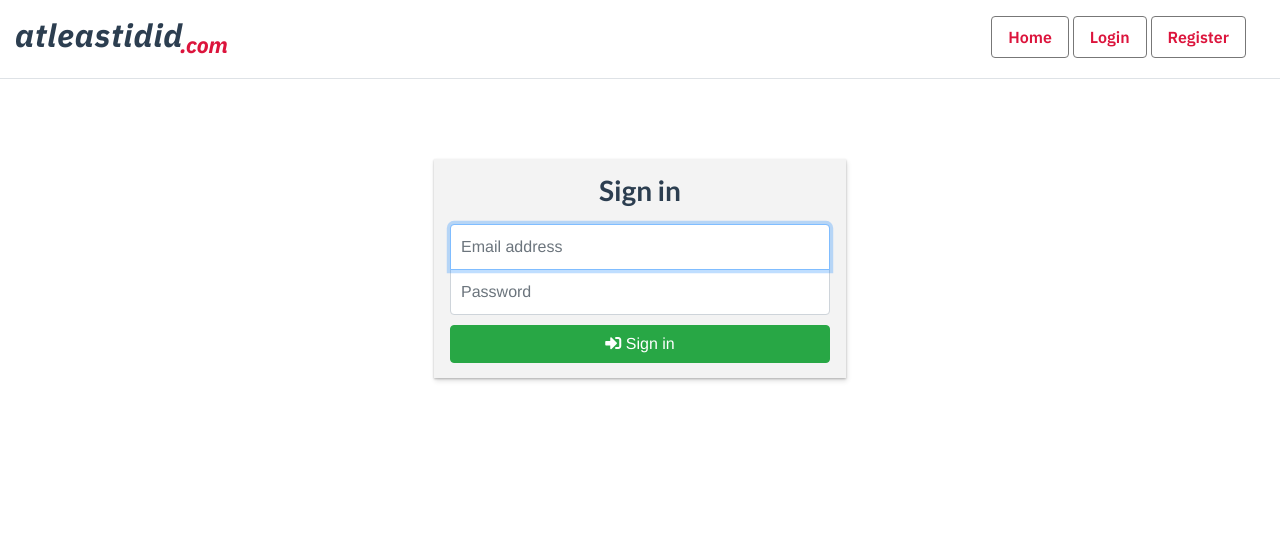
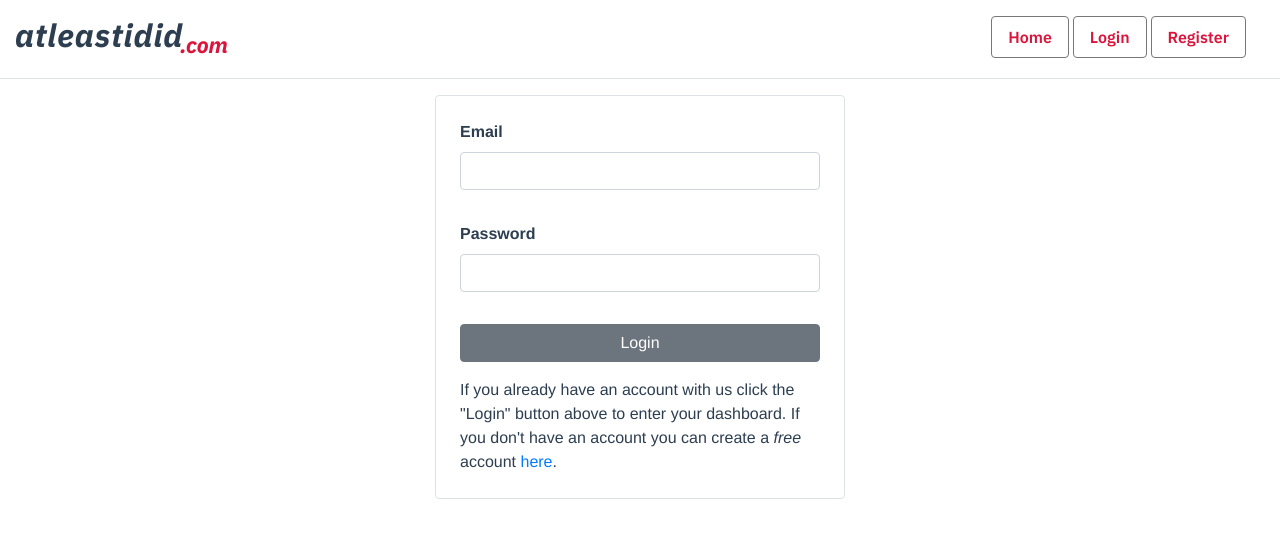
Before and after one commit to dewdad/atleastidid, a Vue app in the folder client/: page /login in a window 1280 px wide. Shown: the top 538 px of the page. Built offline with nearby package versions, Linux system fonts and the light colour scheme; no server answers.

Commit message:
Use login-form component in login viewgit add!

```diff
--- a/client/src/views/Login.vue
+++ b/client/src/views/Login.vue
@@ -1,32 +1,11 @@
 <template>
   <div id="login-form">
-    <form class="form-signin">
-      <h1 class="h3 mb-3 font-weight-normal" style="text-align: center">Sign in</h1>
-      <input
-        v-model="email"
-        type="email"
-        id="inputEmail"
-        class="form-control"
-        placeholder="Email address"
-        required
-        autofocus
-      />
-      <input
-        v-model="password"
-        type="password"
-        id="inputPassword"
-        class="form-control"
-        placeholder="Password"
-        required
-      />
-      <button @click.prevent="login" class="btn btn-success btn-block" type="submit">
-        <i class="fas fa-sign-in-alt"></i> Sign in
-      </button>
-    </form>
+    <login-form />
   </div>
 </template>
 
 <script>
+import LoginForm from '@/components/LoginForm'
 import AuthService from '@/services/auth'
 export default {
   name: 'login',
@@ -38,6 +17,7 @@
       error: null
     }
   },
+  components: { LoginForm },
   methods: {
     async login () {
       try {
@@ -62,9 +42,7 @@
 /* sign in FORM */
 #login-form {
   width: 412px;
-  margin: 10vh auto;
-  background-color: #f3f3f3;
-  box-shadow: 1px 3px 5px rgba(0, 0, 0, 0.12), 0 1px 2px rgba(0, 0, 0, 0.24);
+  margin: 16px auto;
 }
 #login-form form {
   width: 100%;
@@ -72,56 +50,7 @@
   padding: 15px;
   margin: auto;
 }
-#login-form .form-control {
-  position: relative;
-  box-sizing: border-box;
-  height: auto;
-  padding: 10px;
-  font-size: 16px;
-}
-#login-form .form-control:focus {
-  z-index: 2;
-}
-#login-form .form-signin input[type="email"] {
-  margin-bottom: -1px;
-  border-bottom-right-radius: 0;
-  border-bottom-left-radius: 0;
-}
-#login-form .form-signin input[type="password"] {
-  border-top-left-radius: 0;
-  border-top-right-radius: 0;
-}
-
-#login-form a {
-  display: block;
-  padding-top: 10px;
-  color: lightseagreen;
-}
-
-#login-form button[type="submit"] {
-  margin-top: 10px;
-}
-
-#login-form .form-reset,
-#login-form .form-signup {
-  display: none;
-}
-
-#login-form .form-signup .social-btn {
-  width: 210px;
-}
-
-#login-form .form-signup input {
-  margin-bottom: 2px;
-}
-
-.form-signup .social-login {
-  width: 210px !important;
-  margin: 0 auto;
-}
-
 /* Mobile */
-
 @media screen and (max-width: 500px) {
   #login-form {
     width: 300px;
```
